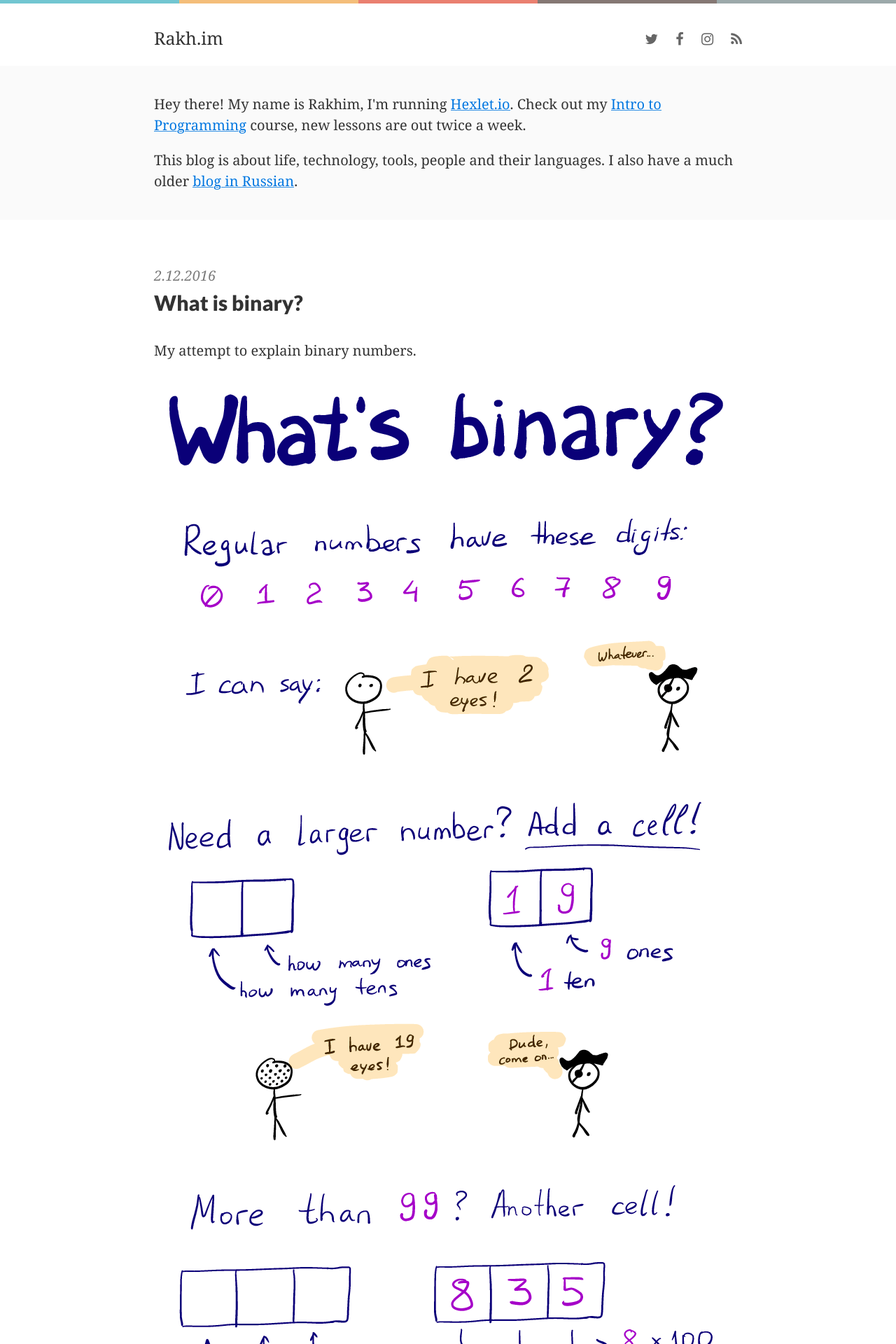
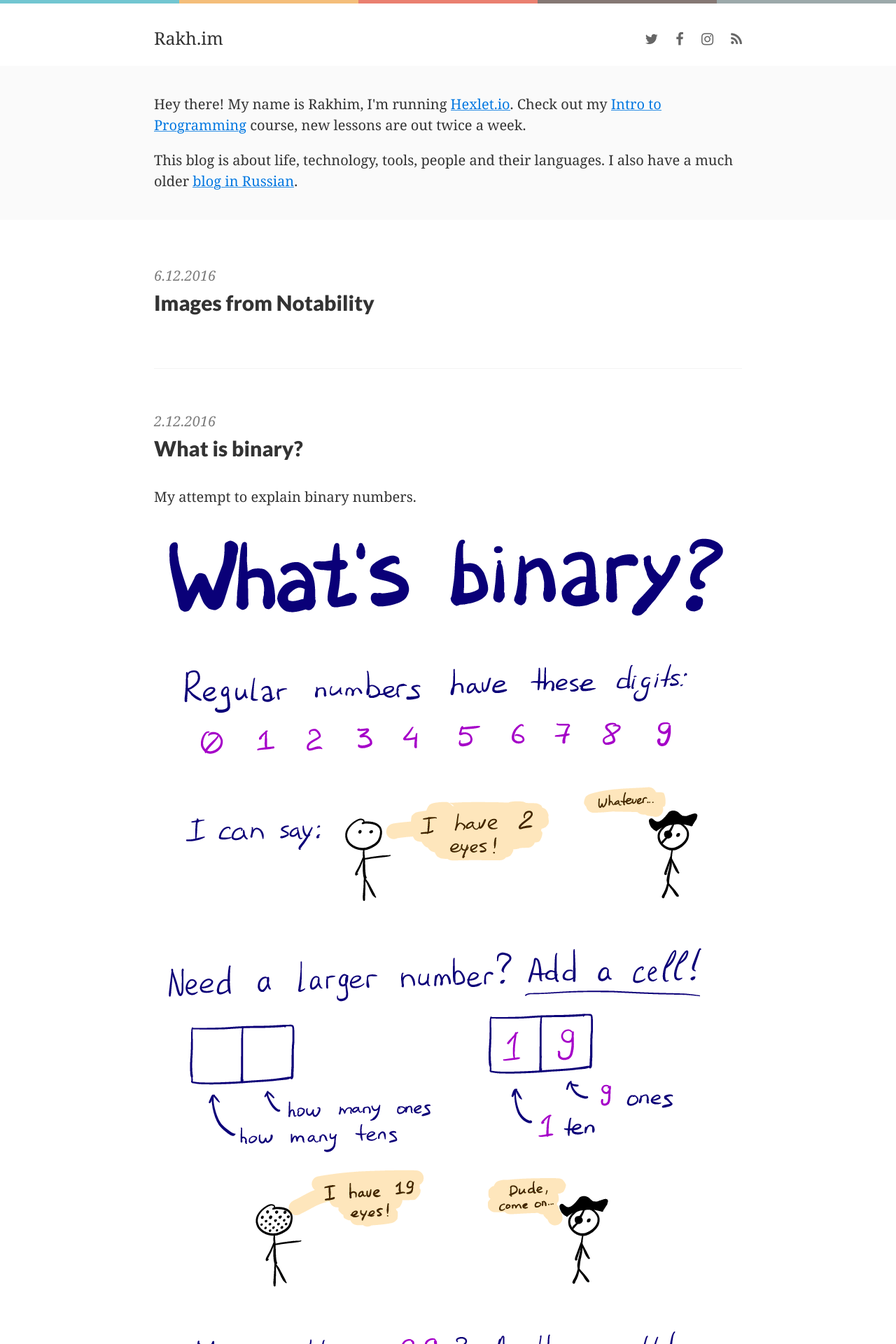
Before and after one commit to freetonik/hello, a Jekyll site: the page built from index.html, in a window 1280 px wide. Shown: the top 1920 px of the page at 70% size. Built offline with Jekyll 4.4.1, drawn with Linux system fonts in a browser that asks for light colours; nearby versions of some CDN libraries; the list of posts is cut into pages by our own code.

Commit message:
medium width fix

```diff
--- /dev/null
+++ b/_posts/2016-12-06-images-from-notability.md
@@ -0,0 +1,4 @@
+---
+layout: post
+title: Images from Notability
+---
--- a/_sass/_media-queries.scss
+++ b/_sass/_media-queries.scss
@@ -15,10 +15,6 @@
 }
 
 @media screen and (min-width: $viewport-small) {
-  html {
-    font-size: 16px;
-  }
-
   h1,
   .h1 {
     font-size: $h1;
@@ -63,10 +59,6 @@
 }
 
 @media screen and (min-width: $viewport-medium) {
-  html {
-    font-size: 18px;
-  }
-
   .post .post-floating-video {
     float: left;
     padding-right: 1em;
```
